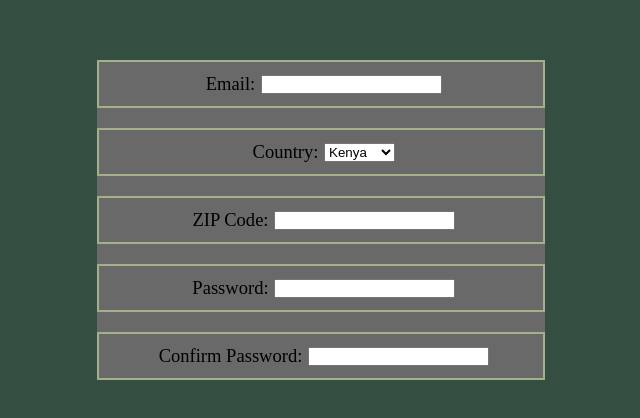
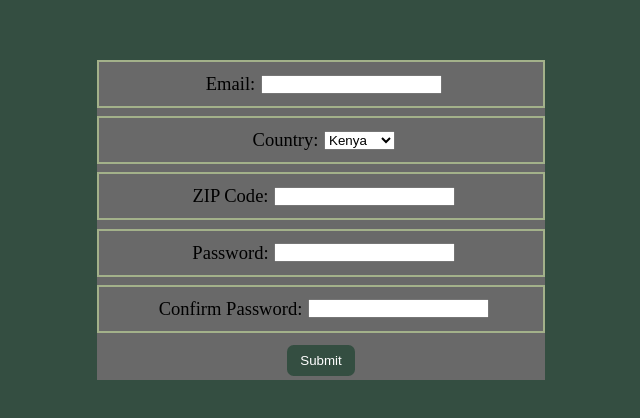
Before and after one commit to symonogwe/JavaScript-form-validation, a website built with webpack: page src/template.html in a window 1280 px wide. Shown: the part 180-598 px from the top of the page, without its empty margins (319-959 px from the left). Built offline with nearby package versions, Linux system fonts and the light colour scheme; a web font is replaced by a local one.

Commit message:
Create & style form button

```diff
--- a/src/Styles/styles.css
+++ b/src/Styles/styles.css
@@ -70,3 +70,17 @@
   background-color: pink;
   outline: none;
 }
+
+.form-btn {
+  color: white;
+  background-color: var(--base-color);
+  border: none;
+  padding: 0.6em 1em;
+  border-radius: 0.5em;
+  margin: 0.3em 0em;
+  cursor: pointer;
+}
+
+.form-btn:hover {
+  scale: 1.1;
+}
--- a/src/template.html
+++ b/src/template.html
@@ -48,6 +48,7 @@
             required
           />
         </div>
+        <button class="form-btn">Submit</button>
       </form>
     </div>
   </body>
```
